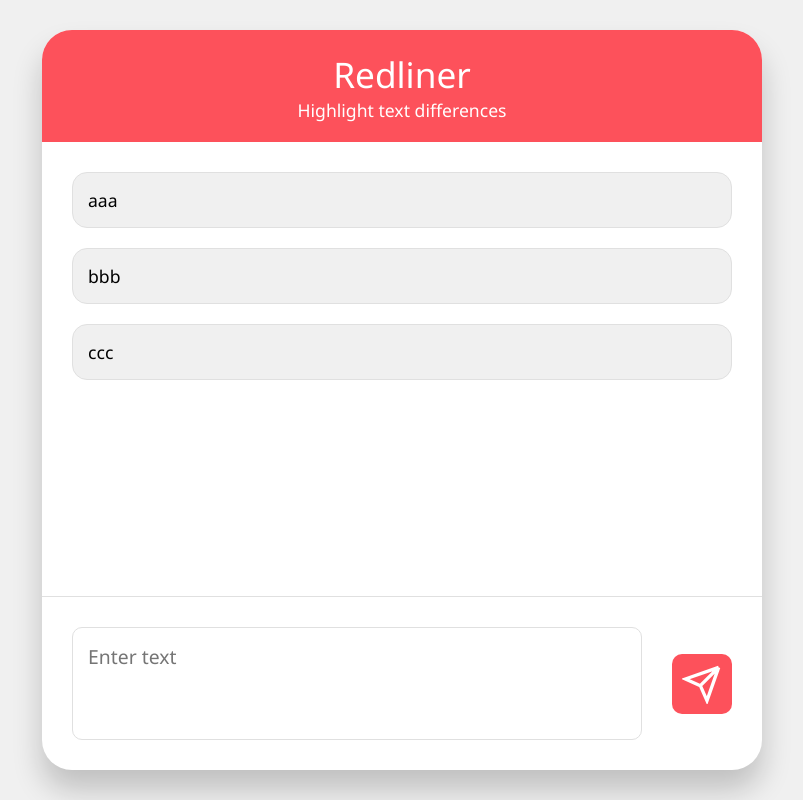
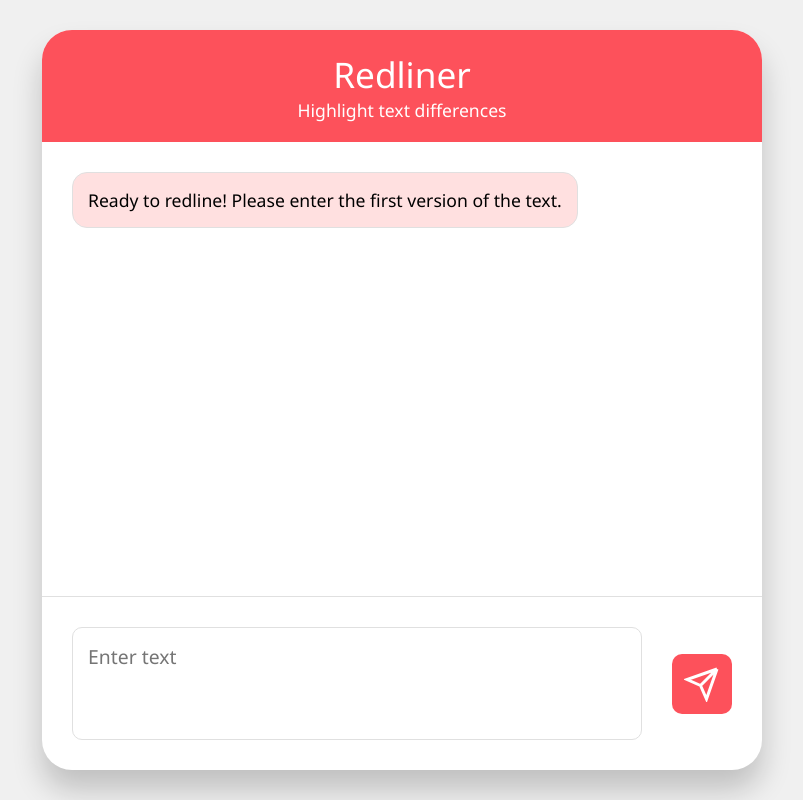
Before and after one commit to kirk-jackson/redliner, a React (Vite) app in the folder ui/: page / in a window 1280 px wide. Shown: the whole page, without its empty margins (238-1041 px from the left). Built offline with nearby package versions, Linux system fonts and the light colour scheme.

Commit message:
Make the chat a dialog between user and chatbot

```diff
--- a/ui/package.json
+++ b/ui/package.json
@@ -10,6 +10,7 @@
     "preview": "vite preview"
   },
   "dependencies": {
+    "clsx": "^2.1.1",
     "react": "^19.1.0",
     "react-dom": "^19.1.0"
   },
--- a/ui/src/App.css
+++ b/ui/src/App.css
@@ -1,6 +1,6 @@
 /*!
  * Copyright © 2025 Kirk Jackson
- * Licensed under the GNU Affero General Public License
+ * Licensed under the GNU Affero General Public License version 3
  */
 
 #root {
@@ -46,11 +46,21 @@ h1 {
 }
 
 .chat-bubble {
+  width: fit-content;
   margin: 0;
   border: 1px solid #e0e0e0;
   border-radius: 15px;
+  padding: 15px;
+}
+
+.chat-bubble.author-chatbot {
+  align-self: flex-start;
+  background-color: #ffe0e0;
+}
+
+.chat-bubble.author-user {
+  align-self: flex-end;
   background-color: #f0f0f0;
-  padding: 15px;
 }
 
 textarea {
@@ -65,7 +75,7 @@ textarea {
 button {
   width: 60px;
   height: 60px;
-  padding: 10px;
+  padding: 12px;
   border: 0 none;
   border-radius: 10px;
   background-color: #fd515b;
--- a/ui/src/App.tsx
+++ b/ui/src/App.tsx
@@ -1,22 +1,45 @@
 /*!
  * Copyright © 2025 Kirk Jackson
- * Licensed under the GNU Affero General Public License
+ * Licensed under the GNU Affero General Public License version 3
  */
 
 import { useState } from 'react'
 import './App.css'
 import ChatBubble from './ChatBubble'
+import type { Message } from './types.ts'
+
+type AppState = 'firstPrompt' | 'secondPrompt'
 
 function App() {
+  const states: AppState[] = ['firstPrompt', 'secondPrompt']
+
+  const [stateIndex, setStateIndex] = useState(0);
+  const [chatHistory, setChatHistory] = useState<Message[]>([{
+    author: 'chatbot',
+    text: 'Ready to redline! Please enter the first version of the text.',
+  }])
   const [textInput, setTextInput] = useState('')
-  const [chatHistory, setChatHistory] = useState(['aaa', 'bbb', 'ccc'])
 
   function handleSubmit() {
     // Don't accept an empty prompt.
-    if (textInput.trim() === '') return;
+    if (textInput.trim() === '') return
 
-    setChatHistory([...chatHistory, textInput])
-    setTextInput('')
+    const newMessages: Message[] = [{author: 'user', text: textInput}]
+
+    switch (states[stateIndex]) {
+      case 'firstPrompt':
+        newMessages.push({author: 'chatbot', text: 'Now please enter the second version of the text.'});
+        break;
+
+      case 'secondPrompt':
+        newMessages.push({author: 'chatbot', text: 'The two versions of the text differ in the following ways...'});
+        newMessages.push({author: 'chatbot', text: 'Ready to go again? Please enter the first version of the text.'});
+        break;
+    }
+
+    setChatHistory([...chatHistory, ...newMessages])
+    setTextInput('') // Blank the text area.
+    setStateIndex((stateIndex + 1) % states.length);
   }
 
   return (
--- a/ui/src/ChatBubble.tsx
+++ b/ui/src/ChatBubble.tsx
@@ -1,12 +1,15 @@
 /*!
  * Copyright © 2025 Kirk Jackson
- * Licensed under the GNU Affero General Public License
+ * Licensed under the GNU Affero General Public License version 3
  */
 
-function ChatBubble({ message }: {message: string}) {
+import type { Message } from './types.ts'
+import clsx from 'clsx'
+
+function ChatBubble({ message }: { message: Message }) {
   return (
-    <p className="chat-bubble">
-      {message}
+    <p className={clsx('chat-bubble', `author-${message.author}`)}>
+      {message.text}
     </p>
   )
 }
--- a/ui/src/index.css
+++ b/ui/src/index.css
@@ -1,6 +1,6 @@
 /*!
  * Copyright © 2025 Kirk Jackson
- * Licensed under the GNU Affero General Public License
+ * Licensed under the GNU Affero General Public License version 3
  */
 
 html {
--- a/ui/src/index.tsx
+++ b/ui/src/index.tsx
@@ -1,6 +1,6 @@
 /*!
  * Copyright © 2025 Kirk Jackson
- * Licensed under the GNU Affero General Public License
+ * Licensed under the GNU Affero General Public License version 3
  */
 
 import { StrictMode } from 'react'
--- /dev/null
+++ b/ui/src/types.ts
@@ -0,0 +1,4 @@
+export interface Message {
+  author: 'chatbot'|'user'
+  text: string
+}
```
Also changed, not shown: 1 other file (tests, documents, lock files or other folders).
